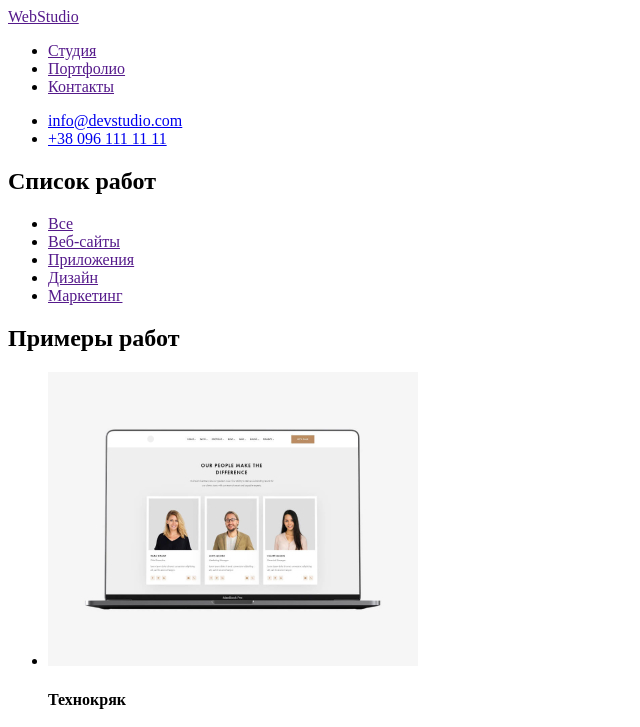
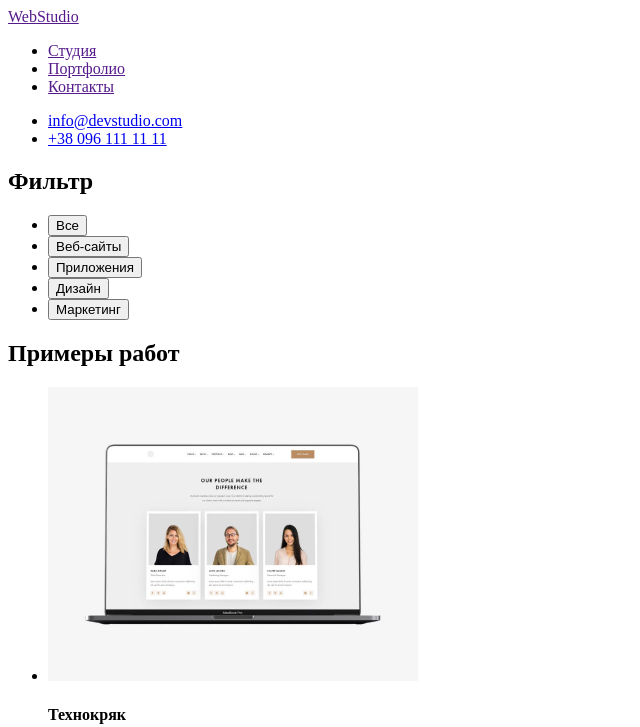
Before and after one commit to MiraVV/goit-markup-hw-02, a plain HTML site: page portfolio.html in a window 1280 px wide. Shown: the top 727 px of the page, without its empty margins (0-640 px from the left). Drawn offline with Linux system fonts and the light colour scheme.

Commit message:
Добавляет кнопки
Список кнопок

```diff
--- a/portfolio.html
+++ b/portfolio.html
@@ -23,13 +23,13 @@
     </header>
     <main>
         <section>
-            <h2>Список работ</h2>
+            <h2>Фильтр</h2>
             <ul>
-                <li><a href="">Все</a></li>
-                <li><a href="">Веб-сайты</a></li>
-                <li><a href="">Приложения</a></li>
-                <li><a href="">Дизайн</a></li>
-                <li><a href="">Маркетинг</a></li>
+                <li><button>Все</button>
+                <li><button>Веб-сайты</button>
+                <li><button>Приложения</button>
+                <li><button>Дизайн</button>
+                <li><button>Маркетинг</button>
             </ul>
         </section>
         <section>
```
